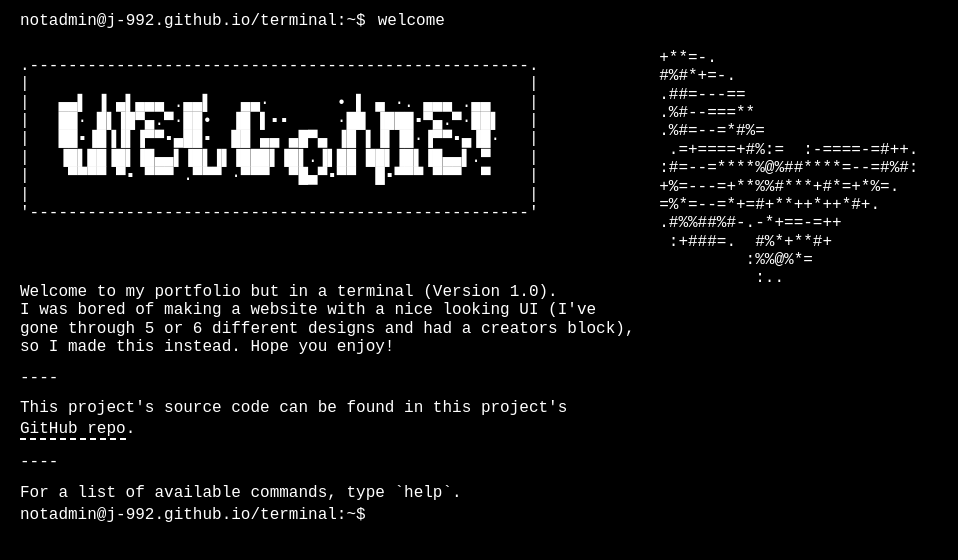
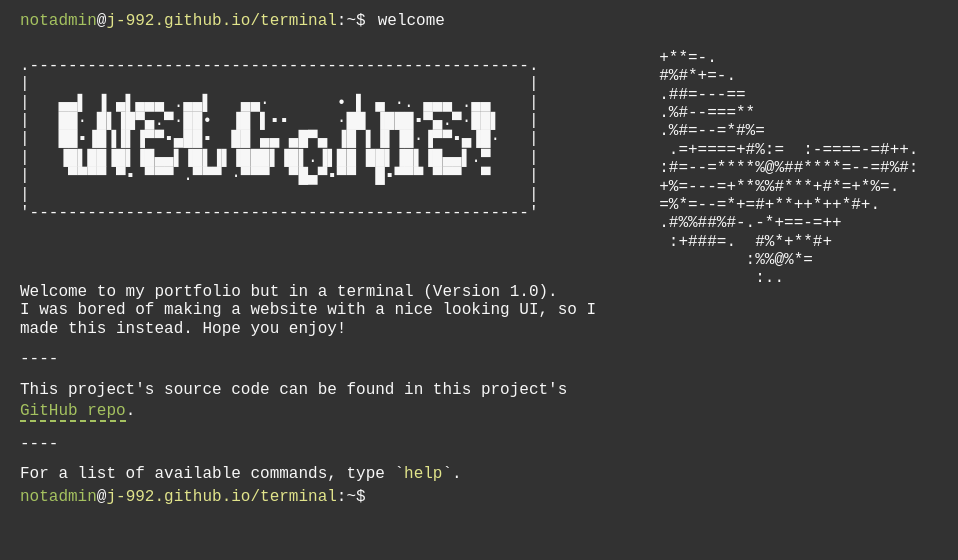
Before and after one commit to J-992/terminal, a React (Vite) app: page / in a window 1280 px wide. Shown: the top 560 px of the page, without its empty margins (0-958 px from the left). Built offline with nearby package versions, Linux system fonts and the light colour scheme.

Commit message:
Adding password functionality

```diff
--- a/src/components/Output.tsx
+++ b/src/components/Output.tsx
@@ -13,30 +13,23 @@ import Socials from "./commands/Socials";
 import { OutputContainer, UsageDiv } from "./styles/global.styles";
 import { termContext } from "./Terminal";
 import { useContext } from "react";
-import React, { useState, useEffect } from "react";
+import React from "react";
 import UserInfo from "./commands/UserInfo";
 import Themes from "./commands/Themes";
 import Secret from "./commands/Secret";
-
 
 type Props = {
   index: number;
   cmd: string;
 };
 
-
-
 const Output: React.FC<Props> = ({ index, cmd }) => {
   const { arg } = useContext(termContext);
   const specialCmds = ["projects", "socials", "theme", "echo"];
 
-
   // return 'Usage: <cmd>' if command arg is not valid
-  // eg: about tt
   if (!specialCmds.includes(cmd) && arg.length > 0)
     return <UsageDiv data-testid="usage-output">Usage: {cmd}</UsageDiv>;
-
-
 
   return (
     <OutputContainer data-testid={index === 0 ? "latest-output" : null}>
@@ -53,11 +46,11 @@ const Output: React.FC<Props> = ({ index, cmd }) => {
           projects: <Projects />,
           pwd: <GeneralOutput>C:/j-992.github.io/terminal</GeneralOutput>,
           socials: <Socials />,
-          theme: <Themes/>,
+          theme: <Themes />,
           welcome: <Welcome />,
-          whoami: <UserInfo/>, //PUT IN IP ADDRESS
+          whoami: <UserInfo />,
           cd: <GeneralOutput>Potato</GeneralOutput>,
-          secret: <Secret/>,
+          secret: <Secret />,
         }[cmd]
       }
     </OutputContainer>
--- a/src/components/TermInfo.tsx
+++ b/src/components/TermInfo.tsx
@@ -1,7 +1,6 @@
 import { User, WebsiteName, InfoWrapper } from "./styles/global.styles";
 
 const TermInfo = () => {
-
 
   return (
     <InfoWrapper>
--- a/src/components/Terminal.tsx
+++ b/src/components/Terminal.tsx
@@ -1,23 +1,8 @@
-import React, {
-  createContext,
-  useCallback,
-  useEffect,
-  useRef,
-  useState,
-} from "react";
+import React, { createContext, useCallback, useEffect, useRef, useState } from "react";
 import _ from "lodash";
 import Output from "./Output";
 import TermInfo from "./TermInfo";
-import {
-  CmdNotFound,
-  Empty,
-  Form,
-  Hints,
-  Input,
-  MobileBr,
-  MobileSpan,
-  TermWrapper,
-} from "./styles/global.styles";
+import { CmdNotFound, Empty, Form, Hints, Input, MobileBr, MobileSpan, TermWrapper } from "./styles/global.styles";
 import { argTab } from "../utils/funcs";
 
 type Command = {
@@ -69,6 +54,8 @@ const Terminal = () => {
   const [rerender, setRerender] = useState(false);
   const [hints, setHints] = useState<string[]>([]);
   const [pointer, setPointer] = useState(-1);
+  const [isSecretActive, setIsSecretActive] = useState(false);
+  const [passwordMessage, setPasswordMessage] = useState('');
 
   const handleChange = useCallback(
     (e: React.ChangeEvent<HTMLInputElement>) => {
@@ -80,11 +67,31 @@ const Terminal = () => {
 
   const handleSubmit = (e: React.FormEvent<HTMLFormElement>) => {
     e.preventDefault();
+
+    if (isSecretActive) {
+      if (inputVal === "1234") {
+        setPasswordMessage('Password correct. Access granted!');
+        window.location.href = 'https://www.example.com'; // Replace with your desired URL
+      } else {
+        setPasswordMessage('Incorrect password. Try again.');
+      }
       setCmdHistory([inputVal, ...cmdHistory]);
       setInputVal("");
       setRerender(true);
       setHints([]);
       setPointer(-1);
+      setIsSecretActive(false); // Reset secret state after handling password
+    } else if (inputVal === "secret") {
+      setIsSecretActive(true);
+      setCmdHistory([inputVal, ...cmdHistory]);
+      setInputVal("");
+    } else {
+      setCmdHistory([inputVal, ...cmdHistory]);
+      setInputVal("");
+      setRerender(true);
+      setHints([]);
+      setPointer(-1);
+    }
   };
 
   const clearHistory = () => {
@@ -153,7 +160,7 @@ const Terminal = () => {
       if (pointer + 1 === cmdHistory.length) return;
 
       setInputVal(cmdHistory[pointer + 1]);
-      setPointer(prevState => prevState + 1);
+      setPointer((prevState) => prevState + 1);
       inputRef?.current?.blur();
     }
 
@@ -168,7 +175,7 @@ const Terminal = () => {
       }
 
       setInputVal(cmdHistory[pointer - 1]);
-      setPointer(prevState => prevState - 1);
+      setPointer((prevState) => prevState - 1);
       inputRef?.current?.blur();
     }
   };
@@ -185,14 +192,18 @@ const Terminal = () => {
     <TermWrapper data-testid="terminal-wrapper" ref={containerRef}>
       {hints.length > 1 && (
         <div>
-          {hints.map(hCmd => (
+          {hints.map((hCmd) => (
             <Hints key={hCmd}>{hCmd}</Hints>
           ))}
         </div>
       )}
       <Form onSubmit={handleSubmit}>
         <label htmlFor="terminal-input">
+          {!isSecretActive && (
+            <>
               <TermInfo /> <MobileBr />
+            </>
+          )}
           <MobileSpan>&#62;</MobileSpan>
         </label>
         <Input
@@ -209,6 +220,12 @@ const Terminal = () => {
           onChange={handleChange}
         />
       </Form>
+
+      {passwordMessage && (
+        <div>
+          <p>{passwordMessage}</p>
+        </div>
+      )}
 
       {cmdHistory.map((cmdH, index) => {
         const commandArray = _.split(_.trim(cmdH), " ");
--- a/src/components/commands/About.tsx
+++ b/src/components/commands/About.tsx
@@ -11,11 +11,11 @@ const About: React.FC = () => {
         Hi, my name is <HighlightSpan>Jaffer Razavi</HighlightSpan>!
       </p>
       <p>
-        I'm <HighlightAlt>a Mechanical Engineering student</HighlightAlt> based in Toronto,
-        Ontario.
+        I'm <HighlightAlt>a Mechanical Engineering student</HighlightAlt> at the University of Waterloo!
       </p>
       <p>
-        [PLACEHOLDER]
+        I made this terminal-based website after getting inspired by playing around with SSH clients for OverTheWire's Bandit Games.
+        I lost focus from my initial portfolio website using VanillaJS (and faced a creative block), so I ended up making this and threw the GUI on the backburner.
       </p>
     </AboutWrapper>
   );
--- a/src/components/commands/Projects.tsx
+++ b/src/components/commands/Projects.tsx
@@ -39,8 +39,7 @@ const Projects: React.FC = () => {
   ) : (
     <div data-testid="projects">
       <ProjectsIntro>
-        Here ya go <br />
-        Check them out!
+        Check them out! Private codebases will not be accessible.
       </ProjectsIntro>
       {projects.map(({ id, title, desc }) => (
         <ProjectContainer key={id}>
@@ -56,9 +55,9 @@ const Projects: React.FC = () => {
 const projects = [
   {
     id: 1,
-    title: "PLACEHOLDER1",
-    desc: "PLACEHOLDERDESC",
-    url: "https://matias.me/nsfw",
+    title: "EMG Prosthetic Arm",
+    desc: "IN PROGRESS - Converts AO read from endusers forearm into signals used to control a prosthetic arm.",
+    url: "https://github.com/J-992/emg-arm",
   },
   {
     id: 2,
@@ -68,20 +67,20 @@ const projects = [
   },
   {
     id: 3,
-    title: "PLACEHOLDER1",
-    desc: "PLACEHOLDERDESC",
-    url: "https://matias.me/nsfw",
+    title: "Drawing Robot",
+    desc: "This is what it sounds like. It's a drawing robot.",
+    url: "https://github.com/J-992/drawing-robot",
   },
   {
     id: 4,
-    title: "PLACEHOLDER1",
-    desc: "PLACEHOLDERDESC",
-    url: "https://matias.me/nsfw",
+    title: "PWR Isotope Production System (IPS) design & feasibility",
+    desc: "A feasibility study and R&D done at Framatome to design an IPS for Pressurized Water Reactors. Please reach out for more information.",
+    url: "",
   },
   {
     id: 5,
-    title: "PLACEHOLDER1",
-    desc: "PLACEHOLDERDESC",
+    title: "GlobalReach",
+    desc: "IN PROGRESS - AI based commercial detection using a Raspberry PI 5. Please reach out for more information as this project is still private.",
     url: "https://matias.me/nsfw",
   },
 ];
--- a/src/components/commands/Secret.tsx
+++ b/src/components/commands/Secret.tsx
@@ -1,22 +1,10 @@
-import {
-    AboutWrapper,
-    HighlightAlt,
-    HighlightSpan,
-  } from "../styles/global.styles";
+import React from 'react';
+import { AboutWrapper } from "../styles/global.styles";
 
 const Secret: React.FC = () => {
   return (
-      <AboutWrapper data-testid="about">
-        <p>
-          Hi, my name is <HighlightSpan>Jaffer Razavi</HighlightSpan>!
-        </p>
-        <p>
-          I'm <HighlightAlt>a Mechanical Engineering student</HighlightAlt> based in Toronto,
-          Ontario.
-        </p>
-        <p>
-          [PLACEHOLDER]
-        </p>
+    <AboutWrapper data-testid="secret">
+      <p>Please enter your password to continue.</p>
     </AboutWrapper>
   );
 };
--- a/src/components/commands/Welcome.tsx
+++ b/src/components/commands/Welcome.tsx
@@ -45,7 +45,7 @@ const Welcome: React.FC = () => {
         </PreWrapper>
         <div>Welcome to my portfolio but in a terminal (Version 1.0).</div>
         <div>
-          I was bored of making a website with a nice looking UI (I've gone through 5 or 6 different designs and had a creators block),
+          I was bored of making a website with a nice looking UI,
           so I made this instead. Hope you enjoy!
         </div>
         <Seperator>----</Seperator>
--- a/src/hooks/useTheme.ts
+++ b/src/hooks/useTheme.ts
@@ -14,7 +14,7 @@ export const useTheme = () => {
 
   useEffect(() => {
     const localThemeName = getFromLS("tsn-theme");
-    localThemeName ? setTheme(themes[localThemeName]) : setTheme(themes.dark);
+    localThemeName ? setTheme(themes[localThemeName]) : setTheme(themes.espresso);
     setThemeLoaded(true);
   }, []);
 
--- a/src/utils/funcs.ts
+++ b/src/utils/funcs.ts
@@ -53,7 +53,7 @@ export const checkRedirect = (
   currentCommand[1] === "go" && // first arg is 'go'
   currentCommand.length > 1 && // current command has arg
   currentCommand.length < 4 && // if num of arg is valid (not `projects go 1 sth`)
-  _.includes([1, 2, 3, 4], parseInt(currentCommand[2])); // arg last part is one of id
+  _.includes([1, 2, 3, 4, 5], parseInt(currentCommand[2])); // arg last part is one of id
 
 /**
  * Check current render makes redirect for theme
```
Lines whose indentation alone changed are shown as unchanged.
